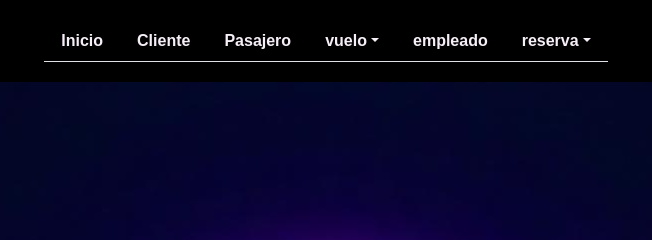
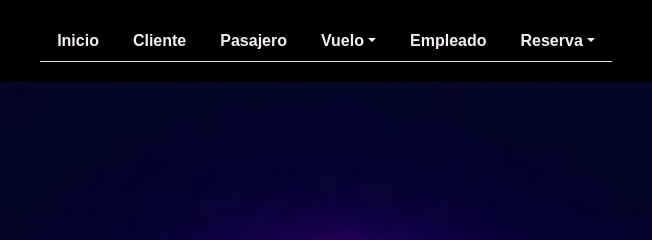
Before and after one commit to Andrepz333/PEBN-aerolinea-eterea, a website: page public/index.html in a window 1280 px wide. Shown: the top 240 px of the page, 314-966 px from the left. Drawn offline with nearby package versions, Linux system fonts and the light colour scheme.

Commit message:
Actualizacion

```diff
--- a/index.js
+++ b/index.js
@@ -1,7 +1,6 @@
 import 'dotenv/config'; // Importa la configuración de entorno
-import express from 'express'; // Importar el modulo express
-import jwt from 'jsonwebtoken'; // Importar la librería jsonwebtoken
-// import cors from 'cors'; // Importar el modulo cors
+import express from 'express'; //Importa el framework express para manejar el servidor y las rutas
+import jwt from 'jsonwebtoken'; // Importar la librería jsonwebtoken para manejar tokens JWT
 import clienteRouter from './routes/Cliente.routes.js';
 import publicRouter from './routes/public.routes.js';
 import usersRouter from './routes/users.routes.js';
@@ -34,7 +33,6 @@ app.get('/', (req, res) => {
 
 
 //Middleware de aplicación app.use()
-//app.use(cors());
 app.use(express.json()); // Parsear el body de la petición a JSON
 app.use(express.urlencoded({ extended: true })); // Formdata para trámites con formularios
 
--- a/public/index.html
+++ b/public/index.html
@@ -92,7 +92,7 @@
                 </li>
                 <li class="nav-item dropdown">
                     <a class="nav-link dropdown-toggle" data-bs-toggle="dropdown" href="#" role="button" aria-expanded="false">
-                        vuelo</a>
+                        Vuelo</a>
                         <ul class="dropdown-menu">
                             <li><a class="dropdown-item" href="/vuelo">Todo sobre vuelo</a></li>
                             <li><a class="dropdown-item" href="/aeropuerto">aeropuerto</a></li>
@@ -101,11 +101,11 @@
                         </ul>
                 </li>
                 <li class="nav-item">
-                    <a class="nav-link" href="/empleado">empleado</a>
+                    <a class="nav-link" href="/empleado">Empleado</a>
                 </li>
                 <li class="nav-item dropdown">
                     <a class="nav-link dropdown-toggle" data-bs-toggle="dropdown" href="#" role="button" aria-expanded="false">
-                        reserva</a>
+                        Reserva</a>
                         <ul class="dropdown-menu">
                             <li><a class="dropdown-item" href="/reserva">Todo sobre reserva</a></li>
                             <li><a class="dropdown-item" href="/asiento">Asiento</a></li>
```
Also changed, not shown: public/Cliente.html (+3 -3 lines), public/login.html (+1 -1 lines), public/pasajero.html (+3 -3 lines), public/vuelo.html (+3 -3 lines).
